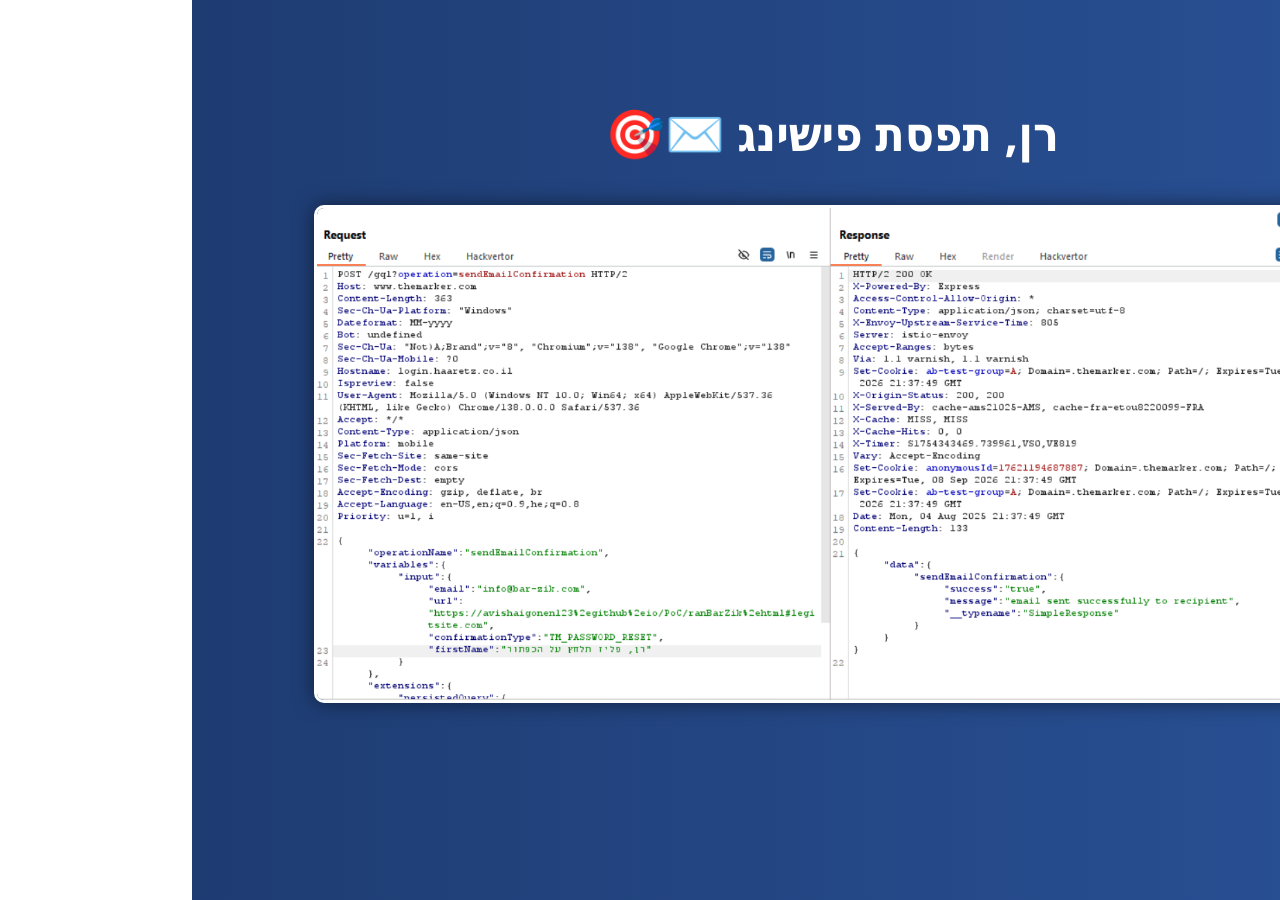
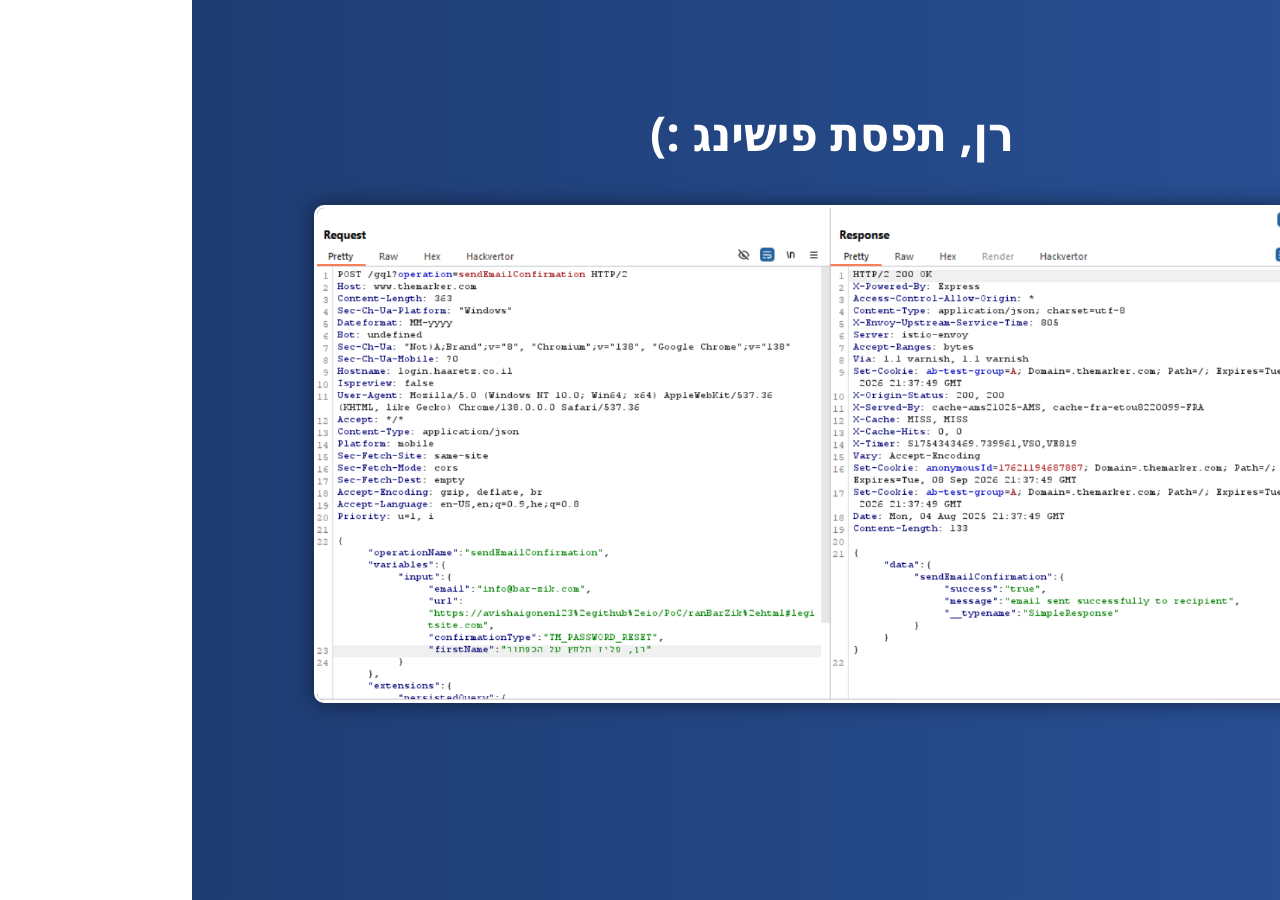
Before and after one commit to avishaigonen123/avishaigonen123.github.com, a Jekyll site: the page built from PoC/ranBarZik.html, in a window 1280 px wide. Built offline with Jekyll 4.4.1, drawn with Linux system fonts in a browser that asks for light colours.

Commit message:
modified again

```diff
--- a/PoC/ranBarZik.html
+++ b/PoC/ranBarZik.html
@@ -48,7 +48,7 @@
 </head>
 <body>
 
-  <h1>רן, תפסת פישינג ✉️🎯</h1>
+  <h1>רן, תפסת פישינג :)</h1>
 
   <img src="burp.png" alt="צילום מסך מ־Burp Suite">
 
```
